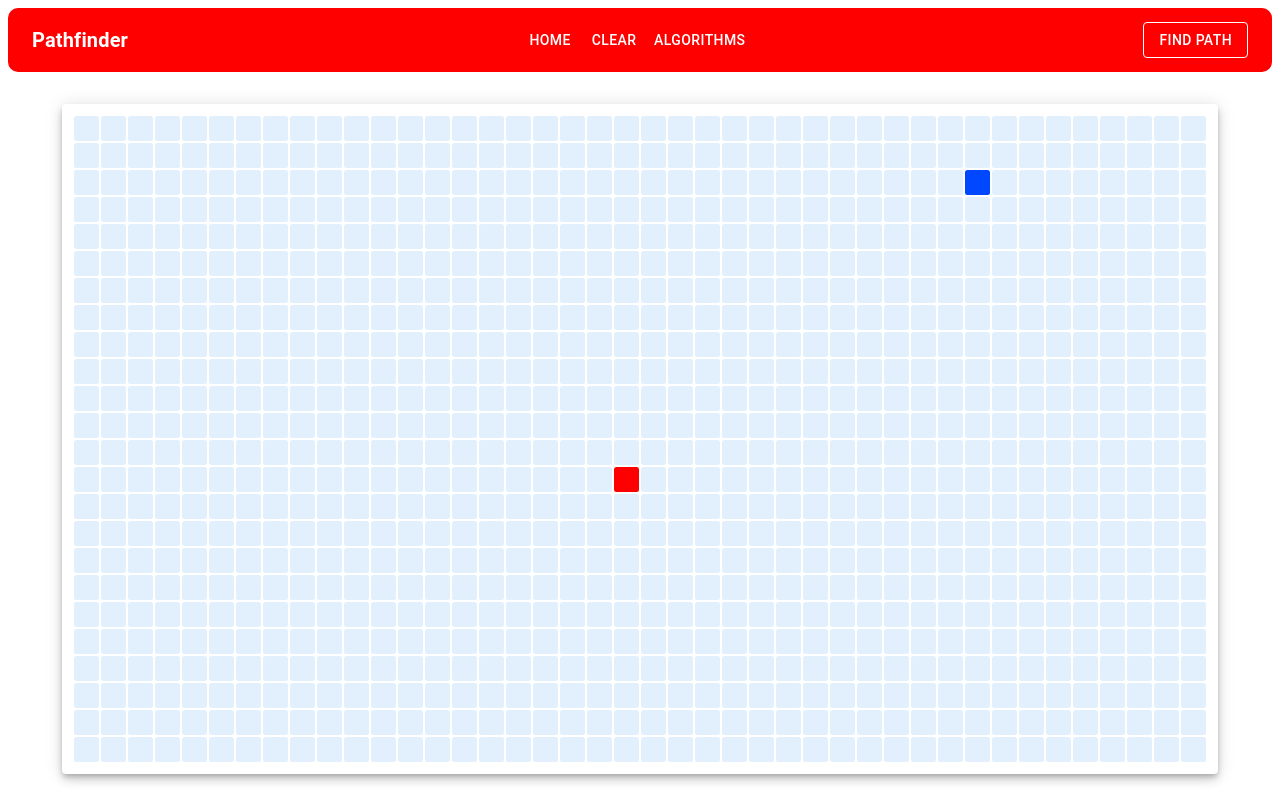
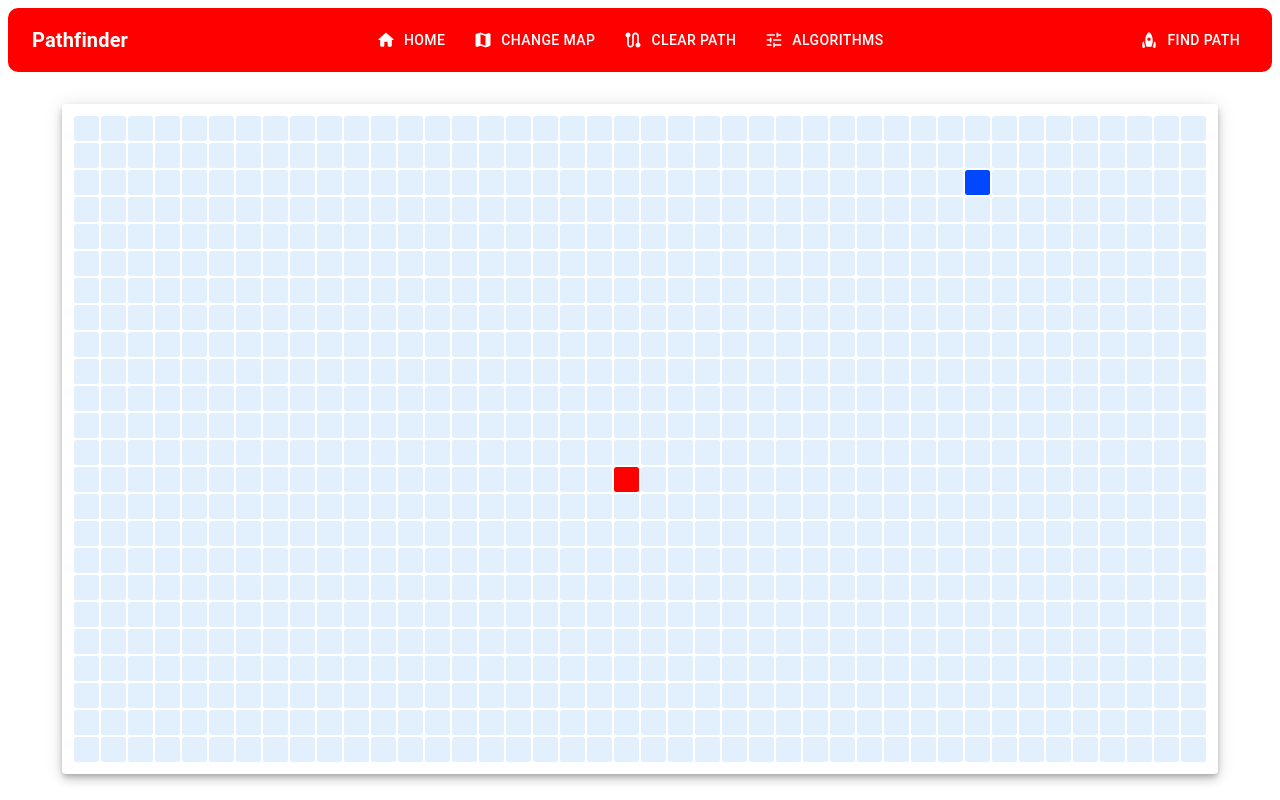
Before and after one commit to DexTerMtor-Rahul/Pathfinder, a React (Vite) app in the folder client/: page /pathfinder in a window 1280 px wide. Built offline with nearby package versions, Linux system fonts and the light colour scheme.

Commit message:
add functionlity of clear path

```diff
--- a/client/src/components/Pathfinder.jsx
+++ b/client/src/components/Pathfinder.jsx
@@ -21,6 +21,11 @@ import MenuIcon from "@mui/icons-material/Menu";
 import { NavLink } from "react-router-dom";
 import Dijkstra from "./algorithm/Dijkstras";
 import AStar from "./algorithm/AStar";
+import HomeIcon from "@mui/icons-material/HomeRounded";
+import MapIcon from "@mui/icons-material/MapRounded";
+import PathIcon from "@mui/icons-material/RouteRounded";
+import AlgoIcon from "@mui/icons-material/TuneRounded";
+import FindIcon from "@mui/icons-material/RocketRounded";
 
 const tableStyle = {
   margin: "auto",
@@ -134,6 +139,38 @@ const Pathfinder = () => {
     setMainClicked("");
   };
 
+  const clearPath = () => {
+    if (animating.current) return;
+    const newGrid = grid.map((row) =>
+      row.map((node) => ({
+        ...node,
+        isVisited: false,
+        isShortestPath: false,
+      }))
+    );
+    setGrid(newGrid);
+  };
+
+  const [drawerOpen, setDrawerOpen] = useState(false);
+
+  const toggleDrawer = (open) => () => {
+    setDrawerOpen(open);
+  };
+
+  const handleMenuClick = (event) => {
+    setAnchorEl(event.currentTarget);
+  };
+
+  const handleMenuClose = (method) => {
+    setAnchorEl(null);
+    if (method) {
+      setMethod(method);
+      setVisitedNodes(0);
+      setShortestPathNodes(0);
+      clearPath();
+    }
+  };
+
   useEffect(() => {
     makeGrid();
     const handleResize = () => makeGrid();
@@ -150,6 +187,7 @@ const Pathfinder = () => {
       alert("Please select an algorithm");
       return;
     }
+
     const { visited_nodes, shortestPath } = (() => {
       switch (method) {
         case "Dijkstra's Algorithm":
@@ -199,23 +237,6 @@ const Pathfinder = () => {
     });
   };
 
-  const [drawerOpen, setDrawerOpen] = useState(false);
-
-  const toggleDrawer = (open) => () => {
-    setDrawerOpen(open);
-  };
-
-  const handleMenuClick = (event) => {
-    setAnchorEl(event.currentTarget);
-  };
-
-  const handleMenuClose = (method) => {
-    setAnchorEl(null);
-    if (method) {
-      setMethod(method);
-    }
-  };
-
   return (
     <div>
       <AppBar
@@ -245,17 +266,33 @@ const Pathfinder = () => {
 
           <Box
             sx={{
-              flexGrow: 1,
               display: { xs: "none", sm: "flex" },
               justifyContent: "flex-start",
+              alignItems: "center",
+              flexGrow: 1,
+              gap: "1rem",
             }}>
-            <Button color="inherit" component={NavLink} to="/" exact="true">
+            <Button
+              color="inherit"
+              startIcon={<HomeIcon />}
+              component={NavLink}
+              to="/"
+              exact="true">
               Home
             </Button>
-            <Button color="inherit" onClick={makeGrid}>
-              Clear
+            <Button startIcon={<MapIcon />} color="inherit" onClick={makeGrid}>
+              Change Map
             </Button>
-            <Button color="inherit" onClick={handleMenuClick}>
+            <Button
+              startIcon={<PathIcon />}
+              color="inherit"
+              onClick={clearPath}>
+              Clear Path
+            </Button>
+            <Button
+              color="inherit"
+              startIcon={<AlgoIcon />}
+              onClick={handleMenuClick}>
               {method}
             </Button>
             <Menu
@@ -275,7 +312,7 @@ const Pathfinder = () => {
             component="form"
             sx={{ display: { xs: "none", sm: "flex" } }}
             onSubmit={serachAlgorithm}>
-            <Button type="submit" color="inherit" variant="outlined">
+            <Button type="submit" color="inherit" startIcon={<FindIcon />}>
               Find Path
             </Button>
           </Box>
--- a/client/src/styles/Pathfinding.css
+++ b/client/src/styles/Pathfinding.css
@@ -21,15 +21,16 @@ table {
 }
 .node_wall {
   animation: pulse 0.5s 1;
-  background-color: #202220;
+  background-color: #08831d;
+  box-shadow: 0 0 30px 0 rgba(0, 0, 0, 0.5);
 }
 
 @keyframes pulse {
   0% {
-    background-color: grey;
+    background-color: #797a79;
   }
   100% {
-    background-color: #202220;
+    background-color: #797a79;
   }
 }
 .node_visited {
@@ -61,8 +62,9 @@ table {
     background-color: rgba(4, 0, 255, 0.5);
   }
 }
+
 .node_path {
-  background-color: #00ff08;
+  background-color: #00ff1e;
   animation-name: path_anime;
   animation-duration: 2s;
   animation-timing-function: ease-out;
```
